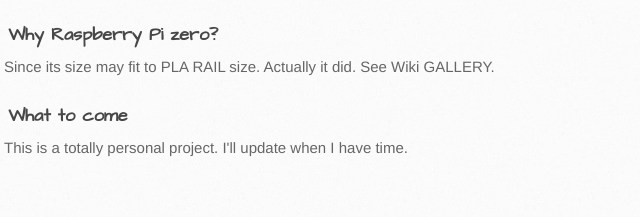
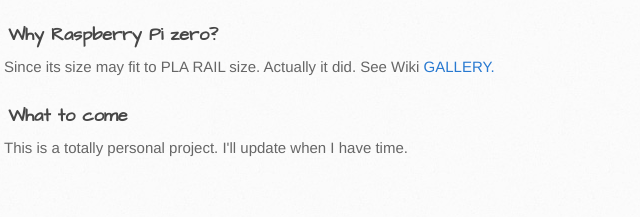
Before and after one commit to Kumapapa2012/Raspberry-Pi-Zero-on-PLA-RAIL, a plain HTML site: page index.html in a window 1280 px wide. Shown: the part 479-696 px from the top of the page, 166-806 px from the left. Drawn offline with Linux system fonts and the light colour scheme.

Commit message:
Update index.html

```diff
--- a/index.html
+++ b/index.html
@@ -39,7 +39,7 @@ See this for details.
 <a id="why-raspberry-pi-zero" class="anchor" href="#why-raspberry-pi-zero" aria-hidden="true"><span aria-hidden="true" class="octicon octicon-link"></span></a>Why Raspberry Pi zero?</h3>
 
 <p>Since its size may fit to PLA RAIL size.
-Actually it did. See Wiki GALLERY.</p>
+Actually it did. See Wiki <a href="https://github.com/Kumapapa2012/Raspberry-Pi-Zero-on-PLA-RAIL/wiki/GALLERY" target="new">GALLERY.</a></p>
 
 <h3>
 <a id="what-to-come" class="anchor" href="#what-to-come" aria-hidden="true"><span aria-hidden="true" class="octicon octicon-link"></span></a>What to come</h3>
```
